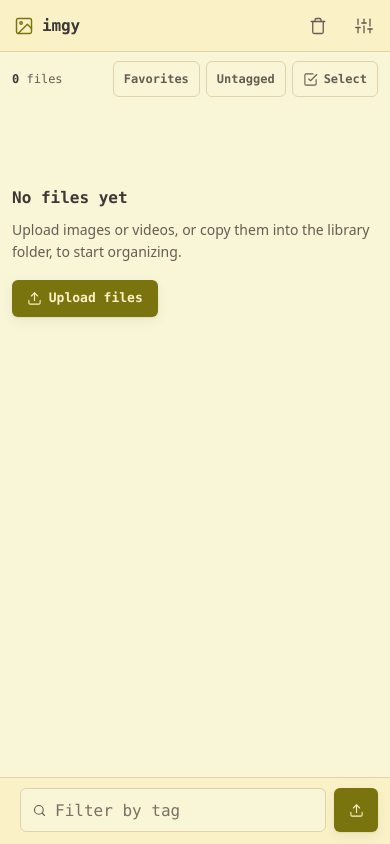
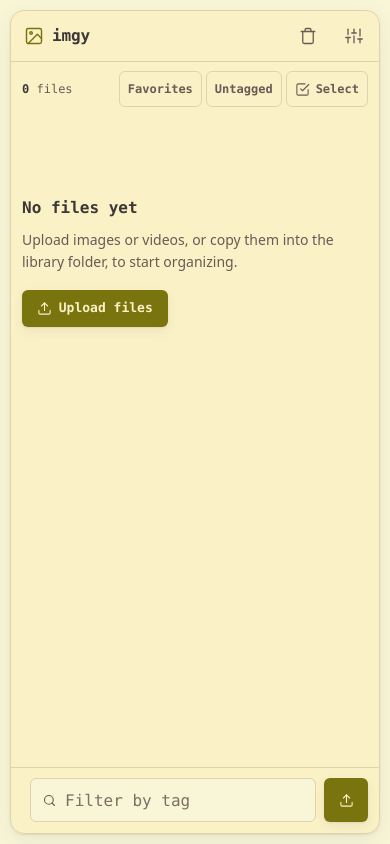
Before and after one commit to cavecomputing/imgy, a Flask app: page / in a window 390 px wide. Run offline with Flask 3, Linux system fonts and the light colour scheme; data that the repository does not hold is empty; some libraries are stand-ins or nearby versions.

Commit message:
Draw the page frame on phones too
The frame from 38a2e05 was switched off at 768px and below, so a phone ran
edge to edge while every wider window had the rounded frame and its 10px gap.
Phones now get the same frame.

The frame costs a phone 20px of width and 10px of height, so everything pinned
to the viewport moves in with it. The bottom filter bar and the selection bar
sit inside the frame; the selection bar goes under the frame overlay so the
frame's rounded corners cut its square ones. The top bar counts the gap, as it
does on desktop, and the filter popover, tag editor, toasts and card scroll
margin follow the new edges. Dialogs and the lightbox stay full-screen sheets.

Without the 20px, "N selected" in the sub bar was cut to "N select..." at
390px, so the toggles and the gaps between them are 2px tighter on phones and
the count has the room it had before the frame at every width.

Co-Authored-By: Claude <noreply@anthropic.com>
Claude-Session: https://claude.ai/code/session_015wYnko7pdFEfYbL85hCzJE

```diff
--- a/imgy/static/style.css
+++ b/imgy/static/style.css
@@ -18,7 +18,7 @@
     --radius: 10px;
     --radius-lg: 14px;
     --ease: 160ms ease;
-    --shell-gap: 10px; /* the ground showing around the page; none on phones */
+    --shell-gap: 10px; /* the ground showing around the page */
     --topbar-h: calc(56px + var(--shell-gap)); /* viewport top to the bottom of the top bar */
     --subbar-h: 52px;
 
@@ -1508,10 +1508,8 @@ body.drag-over::after {
 }
 
 @media (max-width: 768px) {
-    :root { --topbar-h: 52px; --shell-gap: 0px; }
-    body::before { display: none; } /* a phone has no room to spare for a frame */
-    body, .subbar { background: var(--bg-page); }
-    .topbar { gap: 2px; padding: 0 4px 0 14px; }
+    :root { --topbar-h: calc(52px + var(--shell-gap)); }
+    .topbar { gap: 2px; padding: var(--shell-gap) 4px 0 14px; }
     .brand { margin-right: auto; }
     .theme-btn { display: none; }
     .icon-btn { width: 44px; height: 44px; }
@@ -1520,9 +1518,9 @@ body.drag-over::after {
     /* the filter and upload move to a bar at the bottom, in reach of a thumb */
     .topbar-filter {
         position: fixed;
-        left: 0;
-        right: 0;
-        bottom: var(--keyboard-inset, 0px);
+        left: var(--shell-gap);
+        right: var(--shell-gap);
+        bottom: max(var(--shell-gap), var(--keyboard-inset, 0px));
         z-index: 120;
         margin: 0;
         gap: 8px;
@@ -1535,18 +1533,18 @@ body.drag-over::after {
     .cmd-input { font-size: 16px; } /* under 16px, iOS zooms the page when the field takes focus */
     .cmd-kbd, .keys-hw { display: none; }
     .upload-btn { width: 44px; height: 44px; }
-    .filter-pop { top: auto; bottom: calc(100% + 8px); width: calc(100vw - 24px); }
+    .filter-pop { top: auto; bottom: calc(100% + 8px); width: calc(100vw - 32px - 2 * var(--shell-gap)); }
     .filter-pop-list { max-height: min(360px, calc(100vh - 260px)); }
 
-    .subbar { position: static; height: 54px; gap: 6px; padding: 0 12px; }
+    .subbar { position: static; height: 54px; gap: 4px; padding: 0 12px; }
     .lib-count-extra, .lib-count-total, .lib-count-unit { display: none; }
-    .toggle { height: 36px; gap: 6px; padding: 0 10px; }
+    .toggle { height: 36px; gap: 6px; padding: 0 8px; }
     .toggle .kbd, .size-ctl { display: none; }
     .toggle:not(#selectModeBtn) svg.i { display: none; }
 
     .gallery { padding: 10px 12px calc(96px + env(safe-area-inset-bottom)); }
     .image-grid { column-gap: 10px; }
-    .image-card { margin-bottom: 10px; scroll-margin: 64px 0 100px; }
+    .image-card { margin-bottom: 10px; scroll-margin: calc(var(--topbar-h) + 12px) 0 100px; }
     .card-foot { height: 30px; gap: 6px; padding: 0 8px; }
     .card-title, .card-tag-btn { font-size: 11px; }
     .card-star { width: 13px; height: 13px; }
@@ -1554,9 +1552,10 @@ body.drag-over::after {
     .card-actions { display: none; }
 
     .selection-bar {
-        left: 0;
-        right: 0;
-        bottom: 0;
+        left: var(--shell-gap);
+        right: var(--shell-gap);
+        bottom: var(--shell-gap);
+        z-index: 150; /* under the frame, so its rounded corners cut the bar's square ones */
         transform: none;
         max-width: none;
         justify-content: space-between;
@@ -1570,17 +1569,18 @@ body.drag-over::after {
     #downloadSelectedBtn span::before { content: "Save"; font-size: 10px; }
     .selection-count { padding: 0 4px; }
     .tag-flyup-gallery, .tag-flyup-gallery.bulk-mode {
-        bottom: max(calc(80px + env(safe-area-inset-bottom)), calc(var(--keyboard-inset, 0px) + 8px));
-        max-height: calc(100dvh - var(--keyboard-inset, 0px) - 72px);
+        bottom: max(calc(80px + var(--shell-gap) + env(safe-area-inset-bottom)), calc(var(--keyboard-inset, 0px) + 8px));
+        width: calc(100vw - 24px - 2 * var(--shell-gap));
+        max-height: calc(100dvh - var(--keyboard-inset, 0px) - var(--topbar-h) - 20px);
     }
-    .tag-flyup-gallery:not(.bulk-mode) { bottom: max(calc(76px + env(safe-area-inset-bottom)), calc(var(--keyboard-inset, 0px) + 8px)); }
+    .tag-flyup-gallery:not(.bulk-mode) { bottom: max(calc(76px + var(--shell-gap) + env(safe-area-inset-bottom)), calc(var(--keyboard-inset, 0px) + 8px)); }
     .chip-add .kbd { display: none; }
     .flyup-input input { font-size: 16px; }
 
-    .toast, .upload-progress { bottom: calc(80px + env(safe-area-inset-bottom)); }
+    .toast, .upload-progress { bottom: calc(80px + var(--shell-gap) + env(safe-area-inset-bottom)); }
     .selection-bar:not(.hidden) ~ .toast,
-    .selection-bar:not(.hidden) ~ .upload-progress { bottom: calc(80px + env(safe-area-inset-bottom)); }
-    .tag-flyup-gallery.active ~ .toast { top: calc(env(safe-area-inset-top) + 10px); bottom: auto; }
+    .selection-bar:not(.hidden) ~ .upload-progress { bottom: calc(80px + var(--shell-gap) + env(safe-area-inset-bottom)); }
+    .tag-flyup-gallery.active ~ .toast { top: calc(env(safe-area-inset-top) + var(--shell-gap) + 10px); bottom: auto; }
 
     dialog.dlg { width: 100vw; max-width: 100vw; height: 100dvh; max-height: 100dvh; margin: 0; border: 0; border-radius: 0; }
     dialog.trash-dlg { margin: 0; max-height: 100dvh; }
```
